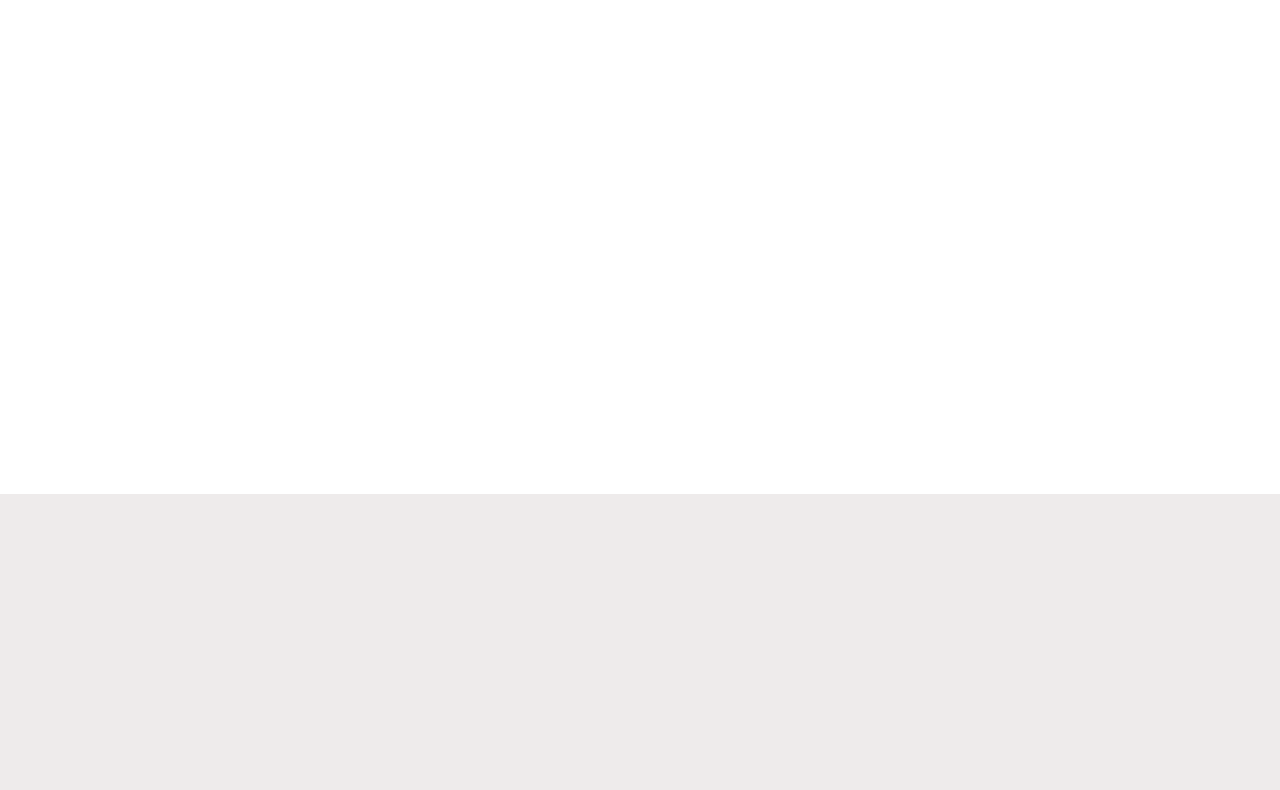
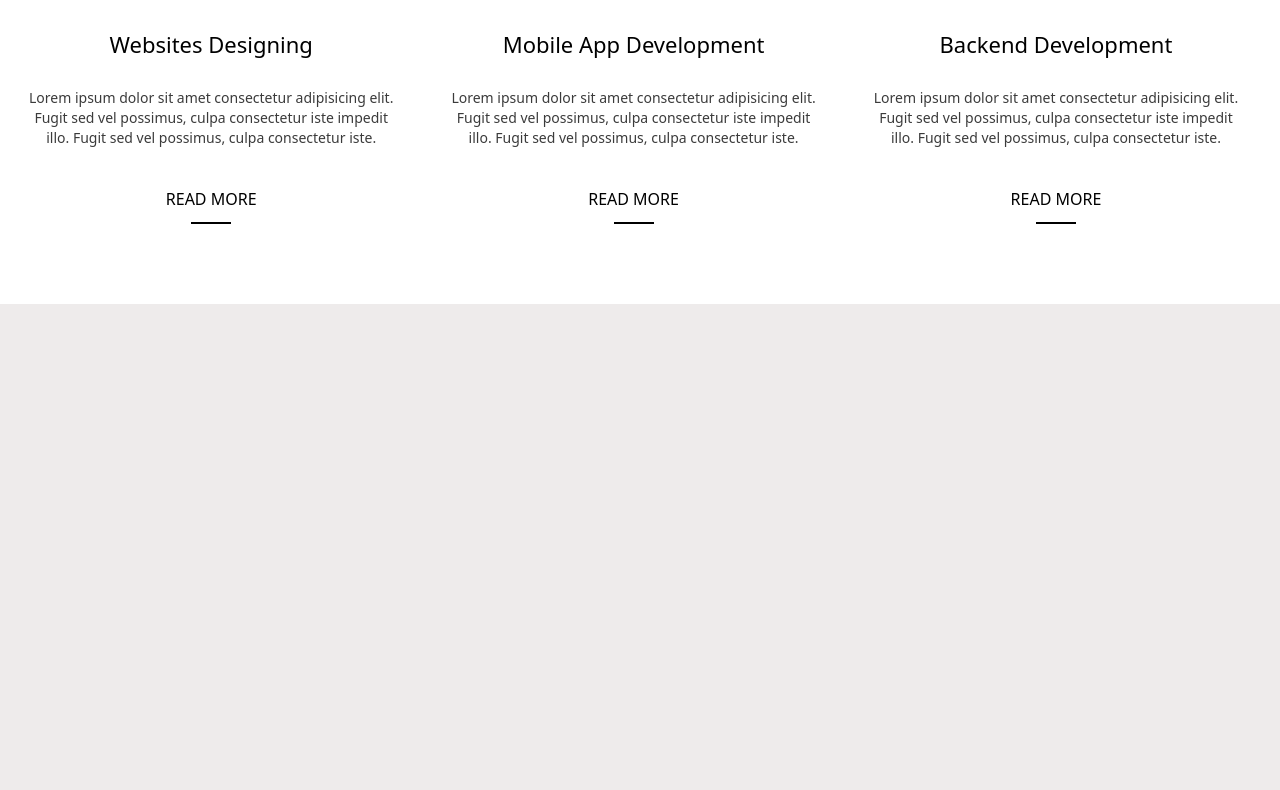
Before and after one commit to EngineerIbad/PortfolioSite, a plain HTML site: page B20103040/index.html in a window 1280 px wide. Shown: the part 946-1736 px from the top of the page. Drawn offline with Linux system fonts and the light colour scheme.

Commit message:
Services Page Completed

```diff
--- a/B20103040/index.html
+++ b/B20103040/index.html
@@ -33,11 +33,11 @@
                     <a href="" class="fa fa-facebook"></a> -->
                 </div>
                 <ul class="navbor_menu">
-                    <li>Home</li>
-                    <li>Live Demo</li>
-                    <li>Live Demo Block</li>
+                    <li><a href="">Home</a></li>
+                    <li><a href="">Live Demo</a></li>
+                    <li><a href="">Live Demo Block</a></li>
                     <div>
-                        <button id="buy_now_button">Buy Now</button>
+                        <button id="buy_now_button" onclick="">Buy Now</button>
                     </div>
                 </ul>
 
@@ -59,6 +59,36 @@
 
     <!-- Services page -->
     <div class="services-page">
+        <div class="service_card">
+            <i class="fa-solid fa-code"></i>
+            <h1>Websites Designing</h1>
+            <p>Lorem ipsum dolor sit amet consectetur adipisicing elit. Fugit sed vel possimus, culpa consectetur iste impedit illo. Fugit sed vel possimus, culpa consectetur iste.</p>
+            <div class="read-more-div">
+                <h3>Read More</h3>
+                <div class="read-more-underliner"></div>
+            </div>
+        </div>
+
+        <div class="service_card">
+            <i class="fa-brands fa-android"></i>
+            <h1>Mobile App Development</h1>
+            <p>Lorem ipsum dolor sit amet consectetur adipisicing elit. Fugit sed vel possimus, culpa consectetur iste impedit illo. Fugit sed vel possimus, culpa consectetur iste.</p>
+            <div class="read-more-div">
+                <h3>Read More</h3>
+                <div class="read-more-underliner"></div>
+            </div>
+        </div>
+
+        <div class="service_card">
+            <i class="fa-brands fa-node"></i>
+            <h1>Backend Development</h1>
+            <p>Lorem ipsum dolor sit amet consectetur adipisicing elit. Fugit sed vel possimus, culpa consectetur iste impedit illo. Fugit sed vel possimus, culpa consectetur iste.</p>
+            <div class="read-more-div">
+                <h3>Read More</h3>
+                <div class="read-more-underliner"></div>
+            </div>
+        </div>
+
 
     </div>
 
--- a/B20103040/styles/about_me_styles.css
+++ b/B20103040/styles/about_me_styles.css
@@ -4,6 +4,13 @@ html {
     margin: 0;
     padding: 0;
     font-family: system-ui;
+    scrollbar-width: none;
+}
+
+
+
+body::-webkit-scrollbar {
+    display: none;
 }
 
 .first_page {
@@ -33,6 +40,11 @@ html {
     margin: 0;
 }
 
+.navbor_menu>li>a {
+    color: white;
+    text-decoration: none;
+}
+
 .navbor_menu>li {
     color: rgba(255, 255, 255, 0.82);
     padding-right: 32px;
@@ -49,6 +61,7 @@ html {
     font-weight: 400;
     color: rgba(255, 255, 255, 0.82);
     border-radius: 3px;
+    cursor: pointer;
 }
 
 .social_icons {
@@ -65,6 +78,7 @@ html {
     font-size: 13px;
     /* margin-right: 20px; */
     color: rgba(255, 255, 255, 0.82);
+    cursor: pointer;
 
 }
 
@@ -76,7 +90,7 @@ html {
     font-weight: 500;
 }
 
-.main-container{
+.main-container {
     height: 60%;
     max-width: 51%;
     text-align: center;
@@ -89,7 +103,8 @@ html {
 
 
 }
-.main-container>h1{
+
+.main-container>h1 {
     font-weight: 600;
     font-size: 48px;
     margin: 0;
@@ -97,12 +112,12 @@ html {
     padding: 0;
 }
 
-.main-container>p{
+.main-container>p {
     text-align: center;
 
 }
 
-.about-me-text{
+.about-me-text {
     display: flex;
     flex-direction: row;
     align-items: center;
@@ -110,7 +125,8 @@ html {
     margin: 0;
     padding: 0;
 }
-.about-me-text>h3{
+
+.about-me-text>h3 {
     margin: 0;
     padding: 0;
     font-weight: 400;
@@ -118,7 +134,7 @@ html {
     letter-spacing: 05px;
 }
 
-.divider{
+.divider {
 
     height: 1px;
     width: 60px;
--- a/B20103040/styles/services_styles.css
+++ b/B20103040/styles/services_styles.css
@@ -1,5 +1,77 @@
-.services-page{
-    height: 80%;
+.services-page {
+    --horizontal-space: 1.5rem;
+    --vertical-space: 1.5rem;
+    height: 450px;
     width: 100%;
     background: white;
+    display: grid;
+    grid-auto-flow: column;
+    grid-auto-columns: 33%;
+    /* gap: 3rem; */
+    overflow-x: auto;
+    scroll-snap-type: inline mandatory;
+    scroll-padding-inline: var(--horizontal-space);
+    scrollbar-width: none;
 }
+
+.services-page::-webkit-scrollbar {
+    display: none;
+}
+
+.services-page>* {
+    scroll-snap-align: start;
+}
+
+.service_card {
+    margin: var(--vertical-space) var(--horizontal-space);
+    /* background-color: aqua; */
+    display: flex;
+    flex-direction: column;
+    align-items: center;
+    justify-content: center;
+    text-align: center;
+}
+
+.service_card>i{
+    font-size: 50px;
+    color: rgb(251, 32, 32);
+    margin-bottom: 30px;
+}
+
+.service_card>p{
+    font-size: 14px;
+    font-weight: 400;
+    max-width: 100%;
+    color: rgb(59, 59, 59);
+    line-height: 20px;
+    margin-bottom: 40px;
+}
+
+.service_card>h1{
+    font-weight: 500;
+    font-size: 22px;
+}
+
+.read-more-div{
+    display: flex;
+    flex-direction: column;
+    margin: 0;
+    align-items: center;
+    justify-content: center;
+}
+
+.read-more-div>h3{
+    margin: 0;
+    padding-bottom: 12px;
+    text-transform: uppercase;
+    font-weight: 400;
+    font-size: 16px;
+    cursor: pointer;
+}
+
+.read-more-underliner {
+    background-color: black;
+    width: 40px;
+    height: 2px;
+    margin: 0;
+}
```
